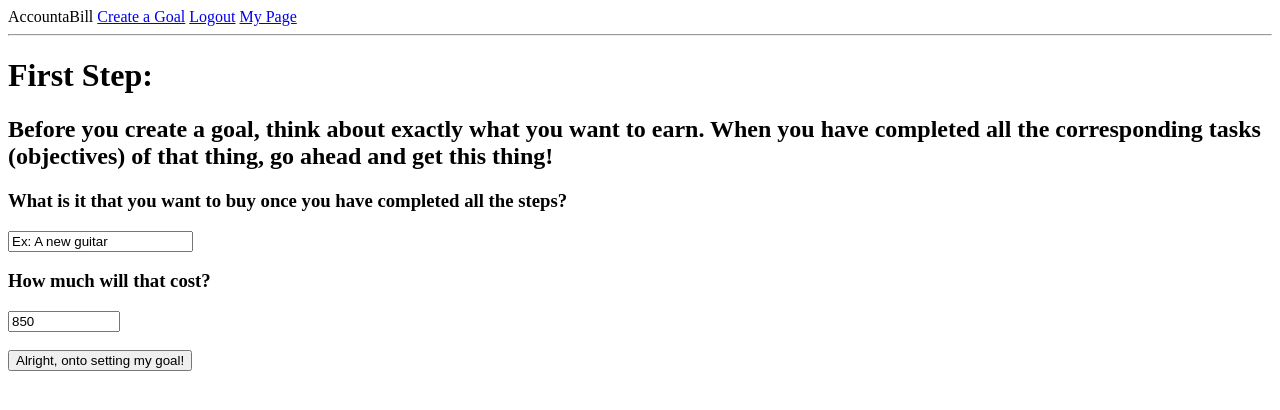
After one commit to that-danya/AccountaBill, a Flask app: page /carrot in a window 1280 px wide. The commit adds this page. Shown: the top 410 px of the page. Run offline with Flask 2, Linux system fonts and the light colour scheme; the visitor is signed in with stand-in values (Sample User, id 1); data comes from the database, SQL or seed files in the repository; some libraries are stand-ins or nearby versions.

Commit message:
WIP adding buy page.

```diff
--- a/model.py
+++ b/model.py
@@ -29,6 +29,8 @@ class User(db.Model):
     points = db.Column(db.Float, nullable=True, default=10.0)
     text_confirm = db.Column(db.Boolean, nullable=False, default=True)
     last_message_date = db.Column(db.DateTime)
+    earn_thing = db.Column(db.String(70))
+    thing_cost = db.Column(db.Float, default=10)
 
     def __repr__(self):
         """Provide helpful representation when printed."""
--- a/server.py
+++ b/server.py
@@ -118,7 +118,7 @@ def register_process():
     session['user_id'] = new_user.user_id
 
     # redirect to goal page
-    return redirect('/goal')
+    return redirect('/carrot')
 
 
 @app.route('/user/<int:user_id>')
@@ -134,7 +134,47 @@ def user_page(user_id):
         # send user to user_page
         return render_template('user.html', user=user)
 
+
 ## TODO 'BUY' page or Get more points page
+@app.route('/carrot', methods=['GET'])
+def carrot_form():
+    """Show carrot form."""
+
+    # if user is not signed in, redirect home
+    if not session['user_id']:
+        flash('You have not logged in yet!')
+        return redirect('/')
+
+    user = session['user_id']
+    user = User.query.get(user)
+
+    # if points < 1:
+    #     flash('You do not have enough points to create a new goal! Perhaps complete an objective first?')
+    #     return redirect('/user/%s' % session['user_id'])
+
+    return render_template('carrot.html')
+
+
+@app.route('/carrot_defined', methods=['POST'])
+def define_carrot():
+    """Process carrot data."""
+
+    # define user
+    user = this_user()
+
+    # grab user data from form on /carrot
+    earn_this_item = request.form.get('earnThing')
+    cost_item = request.form.get('thingCost')
+
+    # interact with db
+    # user = User.query.get(user)
+    user.earn_thing = earn_this_item
+    user.thing_cost = cost_item
+    user.points = cost_item
+
+    db.session.commit()
+
+    return redirect('/goal')
 
 
 @app.route('/goal', methods=['GET'])
@@ -192,7 +232,7 @@ def render_goal():
         daily = request.form.get('obj-check' + i)
         date = request.form.get('obj-date' + i)
         complete = False
-        cost = float(request.form.get('goal-points'))
+        cost = float(request.form.get('points'))
         points = (cost)/total_objs
         message_id = 1
 
@@ -300,12 +340,10 @@ def twilio_response():
     user_response = user_response.upper()
     user_response = user_response.rstrip()
     #  regex for 'YES' 123
-    yes_obj_match = re.match(r'(YES)?\s*\d', user_response, re.I)
+    obj_match = re.match(r'\d+', user_response, re.I)
 
     # TODO: include and last message sent = today (if not, else: Sorry! You can only complete on day it's due!!)
-    if yes_obj_match:
-        # split on space and unpack to 2 variables
-        user_response, obj_num = user_response.split(' ', 1)
+    if obj_match:
         # # Twilio interaction
         response = MessagingResponse()
         response.message('Hello, ' + who + '! I got your message. We updated your objective!')
--- a/static/js/goal.js
+++ b/static/js/goal.js
@@ -10,7 +10,9 @@
         var totalObjField = $('#obj-counter');
         var click = 0;
         click ++;
+        debugger;
         var points = $('#points');
+        console.log(points);
 
         // if objCounter> points, disable button
         if (Math.floor($('#points').val()) < (Math.floor($('#obj-counter').val()))) {
--- a/templates/base.html
+++ b/templates/base.html
@@ -8,7 +8,7 @@
 AccountaBill
 
 {% if "user_id" in session %}
-    <a href="/goal">Create a Goal</a>
+    <a href="/carrot">Create a Goal</a>
     <a href="/logout">Logout</a>
     <a href="/user/{{session['user_id']}}">My Page</a>
 {% else %}
--- /dev/null
+++ b/templates/carrot.html
@@ -0,0 +1,31 @@
+{% extends 'base.html' %}
+{% block script_for_page %}
+    <script
+  src="https://code.jquery.com/jquery-3.2.1.min.js"
+  integrity="sha256-hwg4gsxgFZhOsEEamdOYGBf13FyQuiTwlAQgxVSNgt4="
+  crossorigin="anonymous"></script>
+    <script src="/static/js/user.js"></script>
+{% endblock %}
+
+
+{% block content %}
+<div class='maindiv'>
+  <h1>First Step:</h1>
+  <h2>Before you create a goal, think about exactly what you want to earn. When you have completed all the corresponding tasks (objectives) of that thing, go ahead and get this thing!</h2>
+
+  <form action='/carrot_defined' method='POST' id='carrot-form'>
+  <label for='Earn a thing'>
+    <h3>What is it that you want to buy once you have completed all the steps?
+    </h3>
+  <input type='text' name='earnThing' required value='Ex: A new guitar'></label>
+  <label for='cost-to-points'><h3>How much will that cost?</h3>
+  <input type='number' name='thingCost' min='1.00' max='100000.00' step='1.00' required value='850'><br/></label><br>
+  <label for='submitting-thing'><input id='earn-button' name='earnButton' type='submit' value='Alright, onto setting my goal!'></label>
+  </form>
+  <div class='chart'></div>
+  <div class='text'></div>
+
+</div> <!-- END MAIN DIV-->
+
+
+{% endblock %}
--- a/templates/goal.html
+++ b/templates/goal.html
@@ -12,6 +12,7 @@
 {% block content %}
 <div class='maindiv'>
 <div id='top-heading'>
+    <h1>Second Step</h1>
     <h2> Let's create a goal with some objectives!</h2>
 </div>
 <div>
@@ -32,8 +33,8 @@
             <input type='date' name='goal-date' required min='2017-08-07'/>
             <!--  TODO: THIS IS HARDCODED, NEED TO UPDATE WITH ARROW?DATETIME -->
             <br>
-            This goal is worth
-            <input type='number' name='goal-points' value={{points}} min='1' max={{points}} required/> points.
+            This goal is worth {{points}} total points. Each objective will be a portion of this total.
+            <!-- <input type='number' name='goal-points' value={{points}} min={{points}} max={{points}} required/> points. -->
         </label>
     </div><br> <!-- End goal div-->
 
```
Also changed, not shown: numberstotext.txt (+2 -13 lines), visualized.html (+32 -0 lines), 1 other file.
